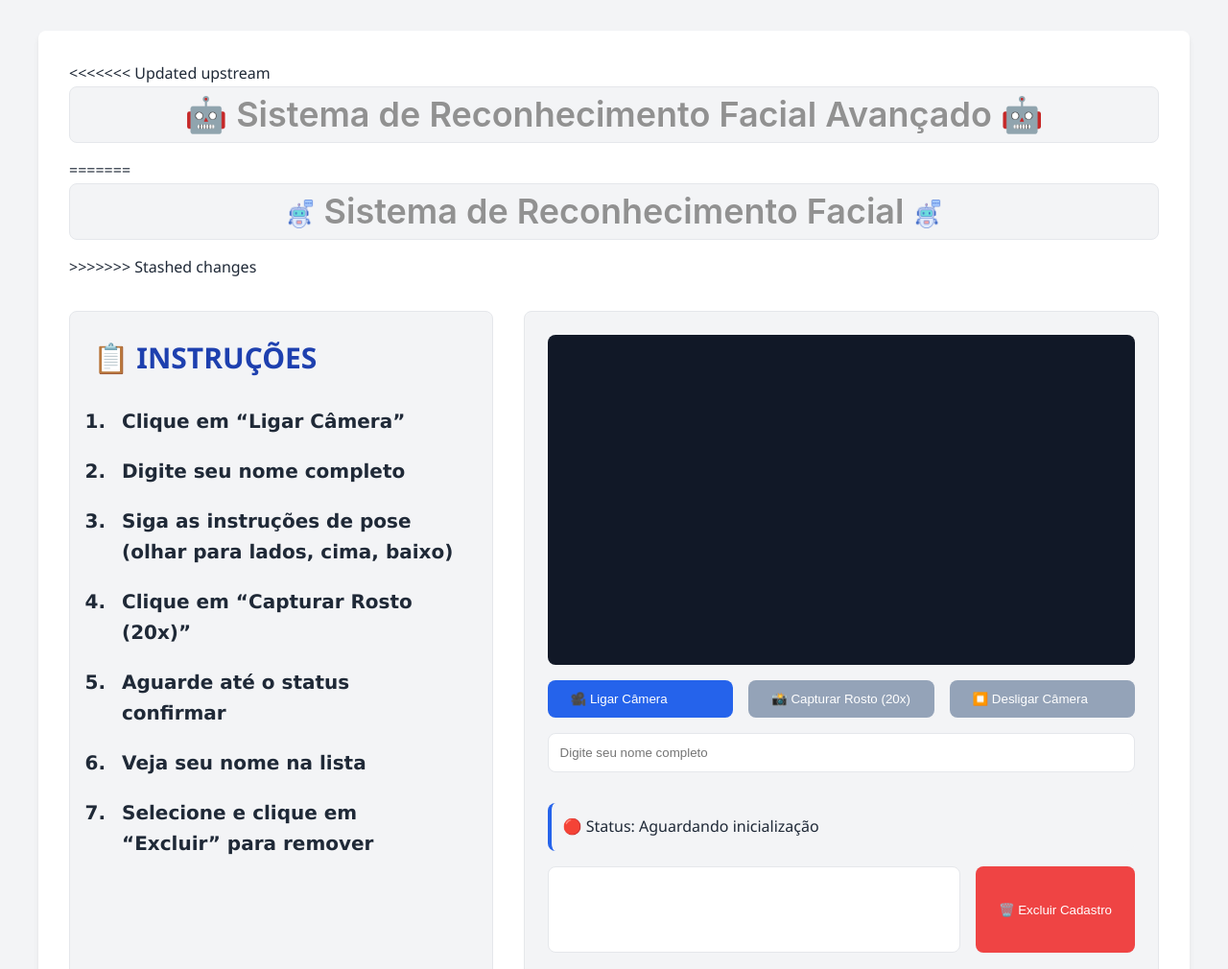
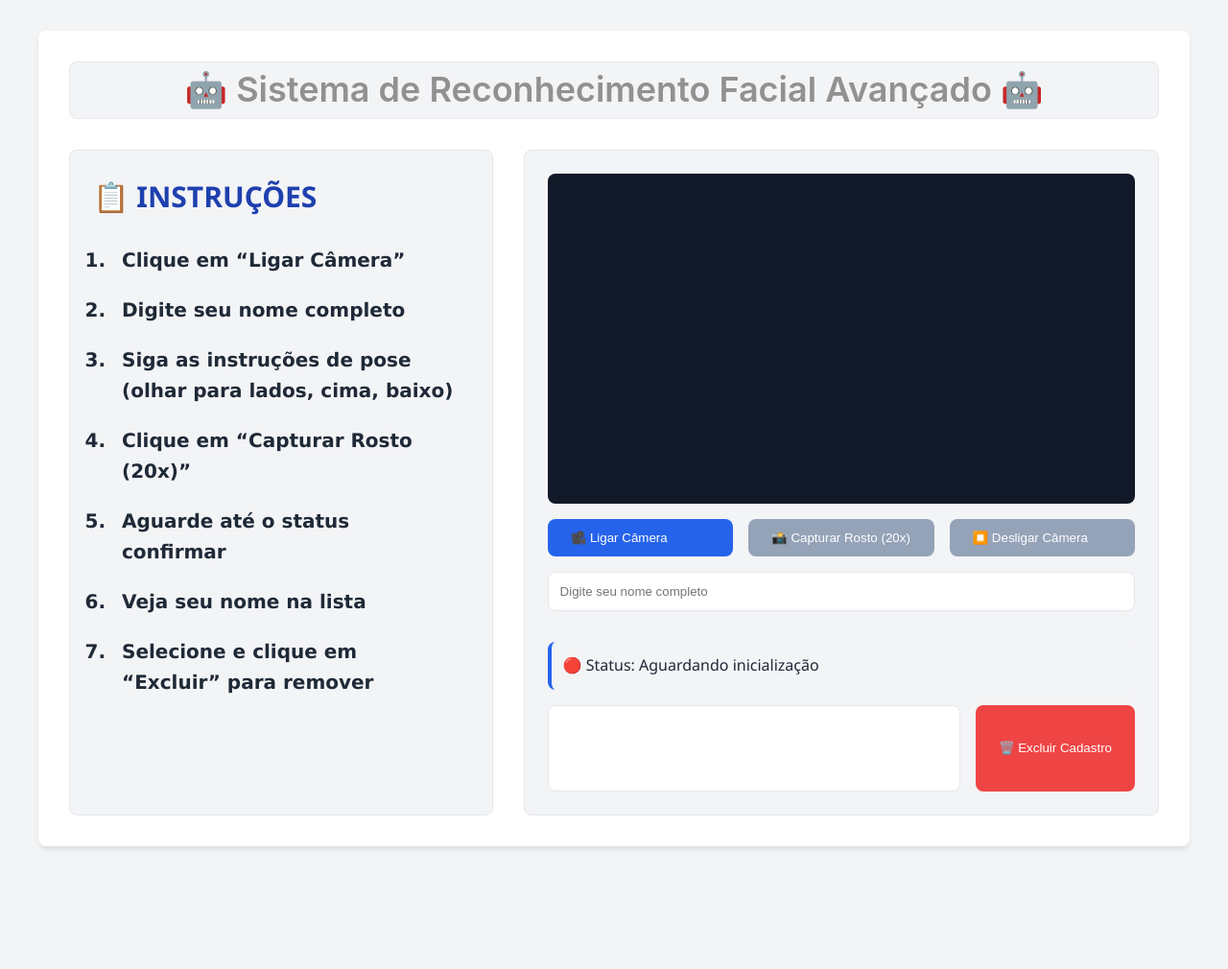
Before and after one commit to Malagutt1/WebSiteReconhecimentoFacial.github.io, a plain HTML site: page index.html in a window 1280 px wide. Shown: the top 1010 px of the page at 96% size. After the commit the page ends 914 px from the top, so only its background shows below. Drawn offline with Linux system fonts and the light colour scheme.

Commit message:
commit icone
icone foda para sitezão

```diff
--- a/index.html
+++ b/index.html
@@ -8,15 +8,7 @@
 </head>
 <body>
   <div class="container">
-<<<<<<< Updated upstream
     <h1>🤖 Sistema de Reconhecimento Facial Avançado 🤖</h1>
-=======
-    <h1>
-      <img src="imagens/assistente-de-robo.png"style="height: 30px; vertical-align: middle;">
-      Sistema de Reconhecimento Facial
-      <img src="imagens/assistente-de-robo.png" style="height: 30px; vertical-align: middle;">
-    </h1>
->>>>>>> Stashed changes
     <div class="split">
       <div class="panel">
         <h2>📋 INSTRUÇÕES</h2>
```
